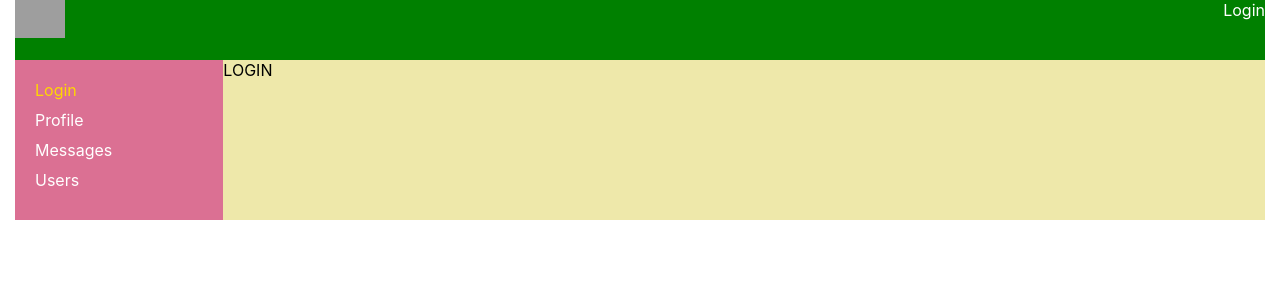
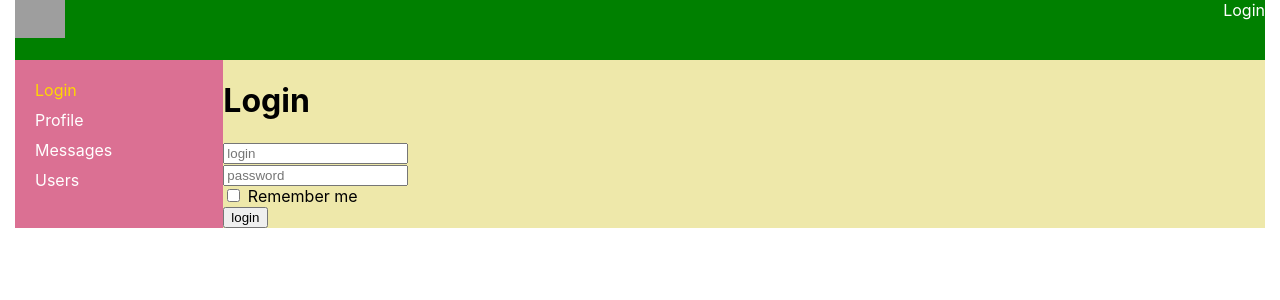
Before and after one commit to sdm14/samuraiway, a React (Create React App) app: page /login in a window 1280 px wide. Shown: the top 300 px of the page. Built offline with nearby package versions, Linux system fonts and the light colour scheme; no server answers; grey boxes are pictures that could not be loaded.

Commit message:
75 урок. redux-form 1-часть

```diff
--- a/package.json
+++ b/package.json
@@ -13,6 +13,7 @@
     "react-router-dom": "^5.2.0",
     "react-scripts": "3.4.1",
     "redux": "^4.0.5",
+    "redux-form": "^8.3.6",
     "redux-thunk": "^2.3.0"
   },
   "scripts": {
--- a/src/api/api.js
+++ b/src/api/api.js
@@ -4,7 +4,7 @@
    baseURL: 'https://social-network.samuraijs.com/api/1.0/',
    withCredentials: true,
    headers: {
-      "API-KEY": "52d845d8-1943-4052-91df-960400832ef1"
+      "API-KEY": "5a4b7bc6-34d9-484a-841d-0045d715de80"
    }
 })
 
--- a/src/components/Login/Login.jsx
+++ b/src/components/Login/Login.jsx
@@ -1,7 +1,36 @@
 import React from 'react'
+import { Field, reduxForm } from 'redux-form'
+
+
+const LoginForm = (props) => {
+   return <form onSubmit={props.handleSubmit}>
+      <div>
+         <Field placeholder={"login"} name={"login"} component={"input"} />
+      </div>
+      <div>
+         <Field placeholder={"password"} name={"password"} component={"input"} />
+      </div>
+      <div>
+         <Field type='checkbox' name={"rememberMe"} component={"input"} /> Remember me
+      </div>
+      <div>
+         <button type='submit'>login</button>
+      </div>
+   </form>
+}
+
+const LoginReduxForm = reduxForm({ form: 'login' })(LoginForm)
 
 const LoginPage = (props) => {
-   return <div>LOGIN</div>
+
+   const sendData = (formData) => {
+      console.log(formData)
+   }
+
+   return <>
+      <h1>Login</h1>
+      <LoginReduxForm onSubmit={sendData} />
+   </>
 }
 
 export default LoginPage
--- a/src/components/Profile/ProfileContainer.jsx
+++ b/src/components/Profile/ProfileContainer.jsx
@@ -1,7 +1,7 @@
 import React from 'react'
 import Profile from './Profile'
 import { connect } from 'react-redux'
-import { getProfileThunkCreator, updateStatusThunkCreator, setStatusThunkCreator } from '../../redux/profileReducer'
+import { getProfileThunkCreator, updateStatusThunkCreator, getStatusThunkCreator } from '../../redux/profileReducer'
 import { withRouter } from 'react-router-dom'
 import { withAuthRedirect } from '../../hoc/withAuthRedirect'
 import { compose } from 'redux'
@@ -11,11 +11,11 @@
    componentDidMount() {
       let userId = this.props.match.params.userId
       if (!userId) {
-         userId = 2
+         userId = 9752
       }
 
       this.props.getProfileThunkCreator(userId)
-      this.props.setStatusThunkCreator(userId)
+      this.props.getStatusThunkCreator(userId)
    }
 
    render() {
@@ -30,5 +30,5 @@
    }
 }
 
-export default compose(connect(mapStateToProps, { getProfileThunkCreator, setStatusThunkCreator, updateStatusThunkCreator }),
+export default compose(connect(mapStateToProps, { getProfileThunkCreator, getStatusThunkCreator, updateStatusThunkCreator }),
    withRouter)(ProfileContainer)
--- a/src/redux/profileReducer.js
+++ b/src/redux/profileReducer.js
@@ -66,7 +66,7 @@
    return ({ type: SET_STATUS, status })
 }
 
-export const setStatusThunkCreator = (userId) => {
+export const getStatusThunkCreator = (userId) => {
    return (dispatch) => {
       profileApi.getStatus(userId).then(res => {
          dispatch(setStatus(res.data))
--- a/src/redux/reduxStore.js
+++ b/src/redux/reduxStore.js
@@ -2,15 +2,18 @@
 import { dialogsReducer } from './dialogsReducer'
 import { profileReducer } from './profileReducer'
 import { usersReducer } from './usersReducer'
-import { authReducer } from './authReducer';
-const { createStore, combineReducers, applyMiddleware } = require("redux");
+import { authReducer } from './authReducer'
+import { reducer as formReducer } from 'redux-form'
+const { createStore, combineReducers, applyMiddleware } = require("redux")
+
 
 
 const reducers = combineReducers({
    profilePage: profileReducer,
    dialogsPage: dialogsReducer,
    usersPage: usersReducer,
-   auth: authReducer
+   auth: authReducer,
+   form: formReducer
 })
 
 let store = createStore(reducers, applyMiddleware(thunkMiddleware))
```
Also changed, not shown: 1 other file (tests, documents, lock files or other folders).
